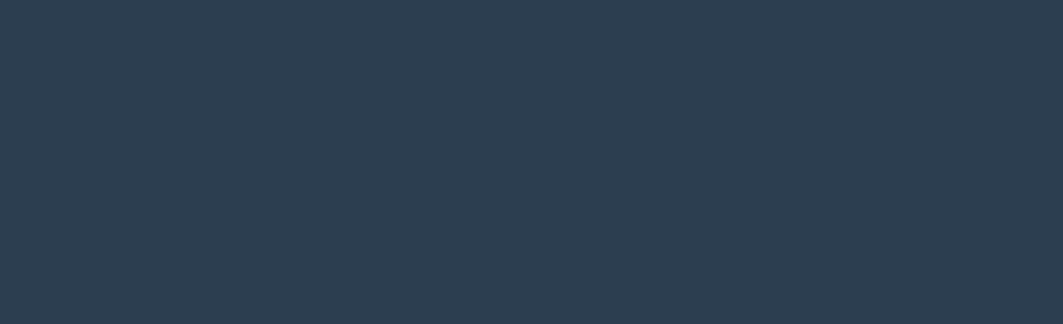
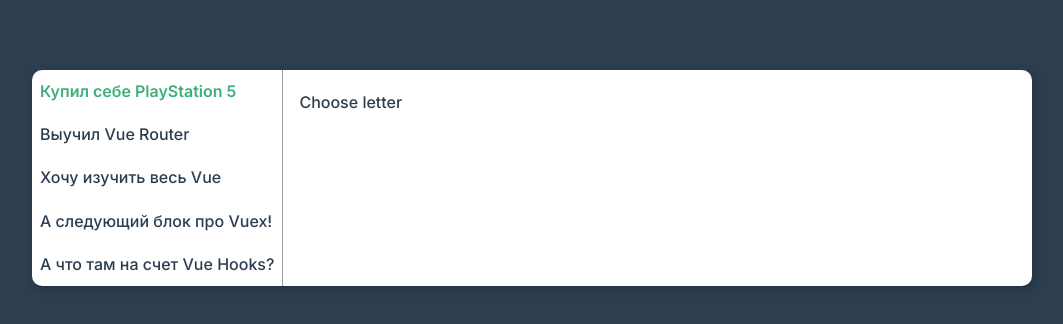
Before and after one commit to glushach/vue-bases, a Vue app in the folder vue-framework/: page /mail/1 in a window 1280 px wide. Before the commit this address had no page. Shown: the top 324 px of the page, without its empty margins (108-1171 px from the left). Built offline with nearby package versions, Linux system fonts and the light colour scheme.

Commit message:
feat: dynamically routers not working

```diff
--- a/vue-framework/src/components/AppEmailBody.vue
+++ b/vue-framework/src/components/AppEmailBody.vue
@@ -1,13 +1,24 @@
 <template>
-  <div>
-    <h2>Тема письма</h2>
+  <div>{{email}}</div>
+  <div v-if="email">
+    <h2>{{email.theme}}</h2>
     <p>Lorem ipsum dolor sit amet, consectetur adipisicing elit. Adipisci animi, cumque ea laborum laudantium nostrum odio quis soluta sunt velit?</p>
     <button class="btn">Закрыть</button>
+  </div>
+  <div v-else>
+    <h4>Choose letter</h4>
   </div>
 </template>
 
 <script>
 export default {
+  inject: ['emails'],
+  props: ['id'],
+  computed: {
+    email() {
+      return this.emails.find(e => e.id === this.id)
+    }
+  }
 }
 </script>
 
--- a/vue-framework/src/router.js
+++ b/vue-framework/src/router.js
@@ -10,7 +10,7 @@
     { path: '/login', component: Login, alias: '/'},  // localhost:port/login
     {path: '/forget', component: Forget},
     {path: '/dashboard', component: Dashboard},
-    {path: '/mail', component: Mail},
+    {path: '/mail/:id?', component: Mail},
   ],
   linkActiveClass: 'active',
   linkExactActiveClass: 'active'
--- a/vue-framework/src/views/Mail.vue
+++ b/vue-framework/src/views/Mail.vue
@@ -3,14 +3,14 @@
     <div class="card-nav">
       <ul class="list">
         <li class="list-item" v-for="email in emails" :key="email.id">
-          <a href="#">
+          <router-link :to="'/mail/' + email.id">
             {{email.theme}}
-          </a>
+          </router-link>
         </li>
       </ul>
     </div>
     <div class="card-body">
-      <app-email-body></app-email-body>
+      <app-email-body :id="$route.params.id"></app-email-body>
     </div>
   </div>
 </template>
```
